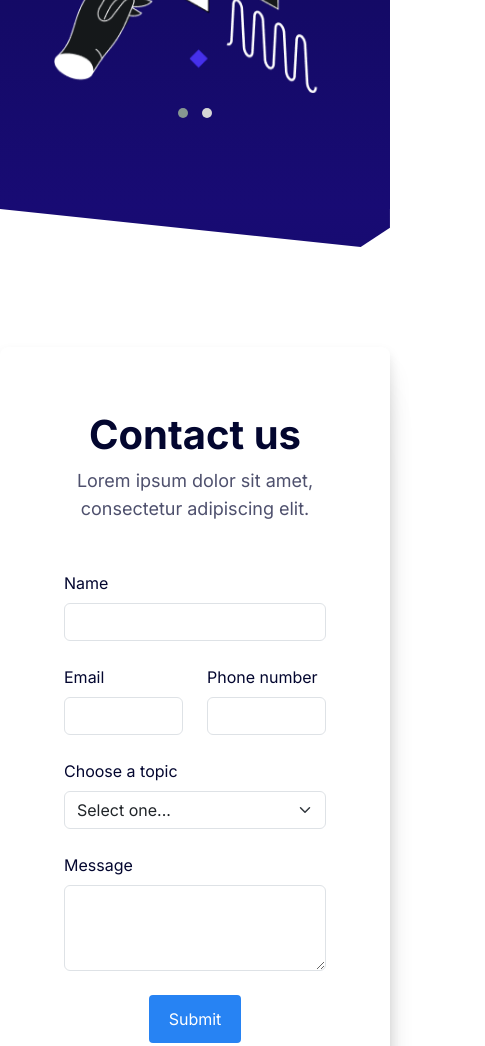
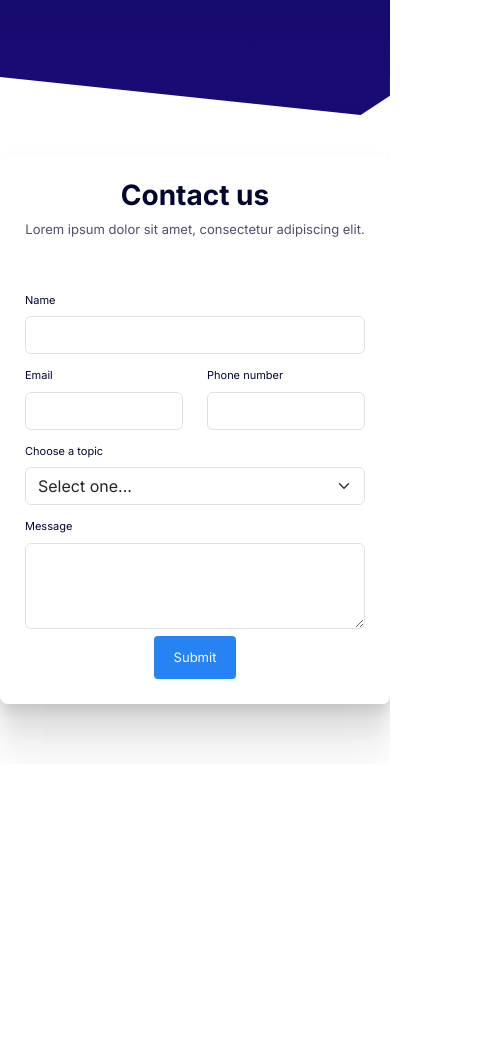
Before and after one commit to vishnureji/whiterabit-treva, a plain HTML site: page index.html in a window 390 px wide. Shown: the part 861-1907 px from the top of the page, 485 px wide, since content can reach past the window. After the commit the page ends 1625 px from the top, so only its background shows below. Drawn offline with nearby package versions, Linux system fonts and the light colour scheme.

Commit message:
responsive code added

```diff
--- a/css/style.css
+++ b/css/style.css
@@ -83,13 +83,16 @@ section.contact-us{
 
 section.contact-us::before{
     content: '';
-    background: url(background-element);
+    background: url(background-element.png);
     position: absolute;
-    top: -176px;
-    left: 253px;
-    width: 232px;
-    height: 180px;
+    top: calc(10rem * -1);
+    left: 271px;
+    width: 10rem;
+    height: 10rem;
     z-index: -1;
+    display: none;
+    background-repeat: no-repeat;
+    background-size: contain;
 }
 
 .form-header{
@@ -131,3 +134,44 @@ section.contact-us::before{
     font-weight: 400;
     line-height: 150%;
 }
+
+/* responsive */
+
+@media only screen and (max-width: 600px) {
+    .theme-button {
+        font-size: 13px;
+    }
+    .hero-contents h1 {
+        font-size: 25px;
+        line-height: 37px;
+    }
+    .hero-contents p {
+        font-size: 13px;
+        line-height: 21px;
+    }
+    section.contact-us {
+        padding: 39px 0px 60px 0px;
+    }
+    .conatct-form-wrapper {
+        padding: 25px;
+    }
+    .form-header p {
+        font-size: 13px;
+        line-height: 17px;
+    }
+    .form-header h2 {
+        font-size: 28px;
+    }
+    .contact-form label {
+        font-size: 11px;
+    }
+    .contact-form {
+        gap: 7px;
+    }
+}
+
+@media screen and (min-width: 64em){
+    section.contact-us::before{
+        display: inline-block;
+    }
+}
```
Also changed, not shown: index.html (+8 -4 lines).
